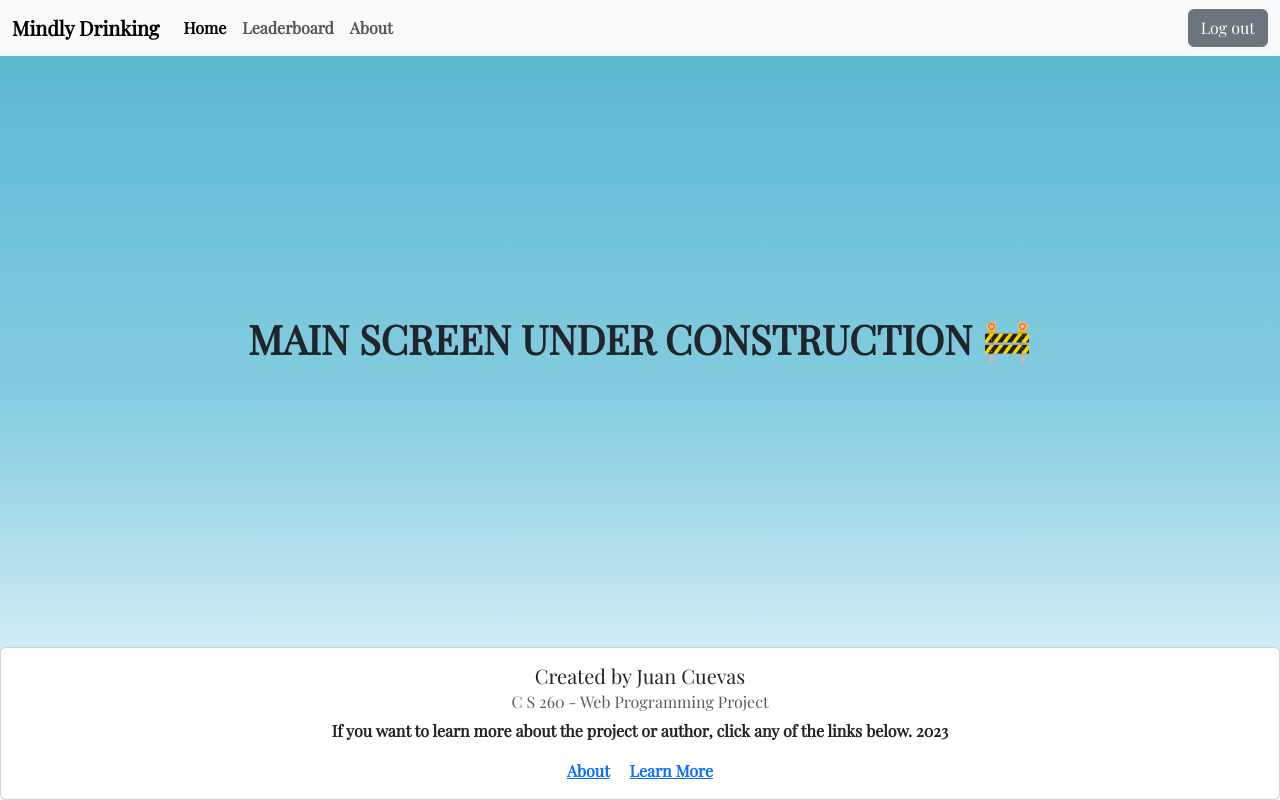
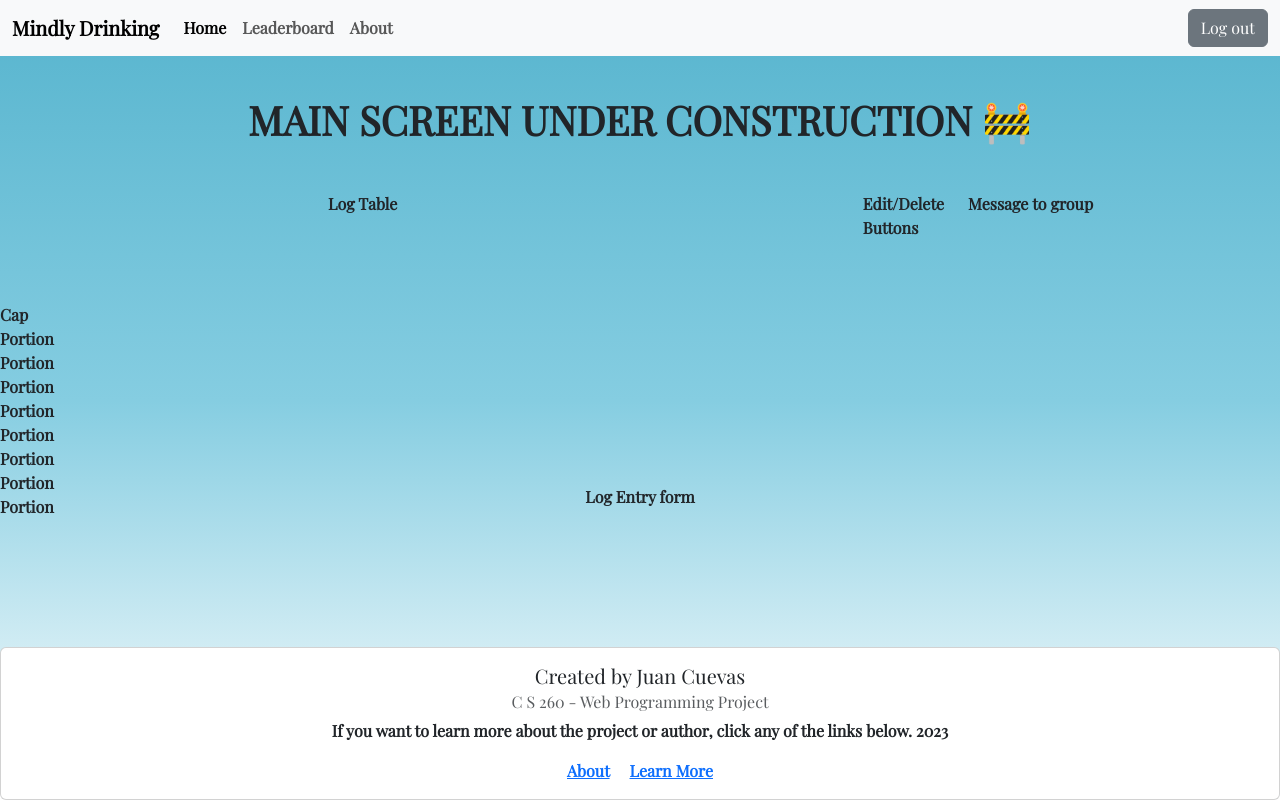
Before and after one commit to jac377/startup, a plain HTML site: page main.html in a window 1280 px wide. Drawn offline with nearby package versions, Linux system fonts and the light colour scheme.

Commit message:
Started working on main.html. Divided sections

```diff
--- a/main.html
+++ b/main.html
@@ -43,8 +43,33 @@
                 </div>
               </nav>
         </header>
+        <h1 class="title">MAIN SCREEN UNDER CONSTRUCTION &#128679;</h1>
         <main>
-          <h1 class="title">MAIN SCREEN UNDER CONSTRUCTION &#128679;</h1>
+          <section style="display: flex; gap: 1em; flex-direction: row; width: 100%; height: 100%;">
+            <div style="display: flex; flex: 1;">
+             <div style="display: flex; flex-direction: column; justify-content: center;">
+              <div>Cap</div>
+              <div>Portion</div>
+              <div>Portion</div>
+              <div>Portion</div>
+              <div>Portion</div>
+              <div>Portion</div>
+              <div>Portion</div>
+              <div>Portion</div>
+              <div>Portion</div>
+             </div>
+            </div>
+
+            <div style="flex: 2; display: flex; flex-direction: column;">
+              <div style="display:flex; flex: 2;  justify-content: center;">
+                <div style="flex: 6;">Log Table</div>
+                <div style="flex: 1;">Edit/Delete Buttons</div>
+              </div>
+              <div style="display: flex; flex: 1;  justify-content: center;">Log Entry form</div>
+            </div>
+
+            <div style="flex: 1;">Message to group</div>
+          </section>
         </main>
     </body>
 
```
